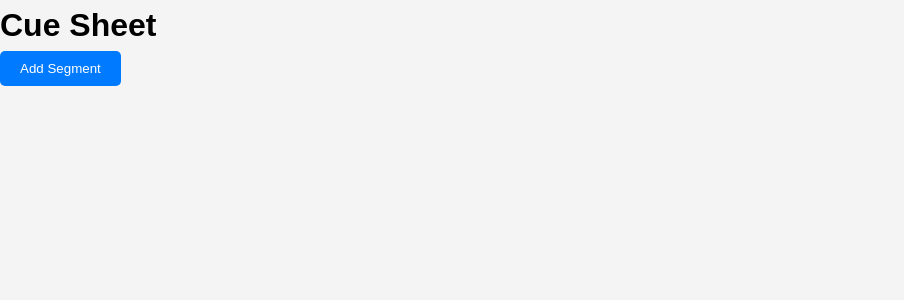
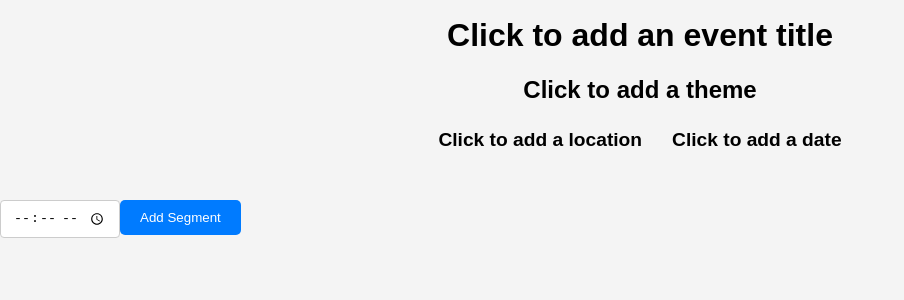
Before and after one commit to parthpatelsj/cue, a React (Create React App) app: page / in a window 1280 px wide. Shown: the top 300 px of the page, without its empty margins (0-904 px from the left). Built offline with nearby package versions, Linux system fonts and the light colour scheme.

Commit message:
latest changes

```diff
--- a/src/App.css
+++ b/src/App.css
@@ -1,133 +1,32 @@
-/* App.css */
-
 .cue-list-container {
-  width: 100%;
-  max-width: 100%;
-  padding: 20px;
-  box-sizing: border-box;
-}
-
-.cue-list {
-  width: 100%;
-  border-collapse: collapse;
-  table-layout: auto;
+  padding: 40px 20px;
 }
 
 .cue-list th, .cue-list td {
-  text-align: left;
-  padding: 8px;
-  border-bottom: 1px solid #ddd;
+  border-bottom: 2px solid #f0f0f0;
 }
 
 .cue-list th {
-  background-color: #f8f8f8;
+  background-color: #fafafa;
 }
 
-.cue-item:hover {
-  background-color: #f0f0f0;
+input[type='text'],
+input[type='time'],
+input[type='date'],
+input[type='number'] {
+  border: 1px solid #ccc;
+  padding: 8px 12px;
+  border-radius: 4px;
+  margin: 5px 0;
 }
 
-@media (max-width: 768px) {
-  .cue-list th, .cue-list td {
-    display: block;
-    width: 100%;
-  }
-
-  .cue-list th {
-    text-align: left;
-    padding-top: 8px;
-  }
-
-  .cue-list td {
-    text-align: right;
-    padding-top: 8px;
-    border-bottom: 1px dashed #ddd;
-  }
-
-  .cue-list td:before {
-    content: attr(data-label);
-    float: left;
-    text-transform: uppercase;
-    font-weight: bold;
-  }
+button {
+  padding: 10px 15px;
+  margin-top: 10px;
+  background-color: #007bff;
+  color: white;
 }
 
-/* CueForm Styles */
-
-.cue-form {
-  max-width: 600px;
-  margin: 20px auto;
-  padding: 20px;
-  background: #fff;
-  border-radius: 8px;
-  box-shadow: 0 2px 4px rgba(0, 0, 0, 0.1);
+button:hover {
+  background-color: #0056b3;
 }
-
-.cue-form input[type='text'],
-.cue-form input[type='time'] {
-  width: 100%;
-  padding: 10px;
-  margin: 10px 0;
-  border: 1px solid #ddd;
-  border-radius: 4px;
-  box-sizing: border-box;
-}
-
-.cue-form button {
-  width: 100%;
-  padding: 10px;
-  margin-top: 10px;
-  background-color: #4CAF50;
-  color: white;
-  border: none;
-  border-radius: 4px;
-  cursor: pointer;
-  transition: background-color 0.3s ease;
-}
-
-.cue-form button:hover {
-  background-color: #45a049;
-}
-
-/* Modal Styles */
-.modal {
-  position: fixed;
-  z-index: 1;
-  left: 0;
-  top: 0;
-  width: 100%;
-  height: 100%;
-  overflow: auto;
-  background-color: rgba(0, 0, 0, 0.4);
-}
-
-.modal-content {
-  background-color: #fefefe;
-  margin: 15% auto;
-  padding: 20px;
-  border: 1px solid #888;
-  width: 80%;
-  max-width: 600px;
-}
-
-.close-btn {
-  color: #aaa;
-  float: right;
-  font-size: 28px;
-  font-weight: bold;
-  cursor: pointer;
-}
-
-.close-btn:hover,
-.close-btn:focus {
-  color: black;
-  text-decoration: none;
-  cursor: pointer;
-}
-
-.open-modal-btn {
-  margin: 20px;
-  padding: 10px 20px;
-  font-size: 16px;
-  cursor: pointer;
-}
--- a/src/App.js
+++ b/src/App.js
@@ -6,7 +6,7 @@ function App() {
   return (
     <div className="App">
       <header className="App-header">
-        <h1>Cue Sheet</h1>
+        {/* <h1>Cue Sheet</h1> */}
       </header>
       <CueSheet />
     </div>
--- a/src/Cue.css
+++ b/src/Cue.css
@@ -1,35 +1,16 @@
 .cue-container {
-    display: grid;
-    grid-template-columns: repeat(11, 1fr);
-    gap: 10px;
+    grid-template-columns: 0.5fr 1.5fr 0.8fr 3fr 1.5fr 0.4fr 0.4fr 0.4fr 0.4fr 1fr; /* Adjust the fr units as needed */
+    gap: 15px;
     align-items: center;
-    margin-bottom: 10px;
+    padding: 15px;
+    border-radius: 8px;
+    box-shadow: 0 2px 5px rgba(0,0,0,0.2);
 }
 
-.cue-container div,
-.cue-container input,
-.cue-container label {
-    margin: 2px;
+.duration-input {
+    width: 60%;
 }
 
-.cue-label {
-    font-weight: bold;
-    margin-right: 5px;
+.av-checkbox {
+    transform: scale(0.7);
 }
-
-/* Smaller inputs for duration, audio, video, image, text */
-.duration-input, .av-checkbox {
-    width: 80%; /* Adjust as needed */
-}
-
-/* Larger input for description */
-.description-input {
-    width: 100%; /* Adjust as needed */
-}
-
-/* Checkbox styling for AV inputs */
-.av-checkbox {
-    transform: scale(0.8); /* Make checkboxes smaller */
-}
-
-/* Additional styling for inputs, checkboxes, and layout */
--- a/src/CueSheet.js
+++ b/src/CueSheet.js
@@ -1,22 +1,42 @@
 import React, { useState } from 'react';
 import Segment from './Segment';
+import CueSheetHeader from './CueSheetHeader';
 import './CueSheet.css'; // Adjust the path according to your file structure
 
 
 const CueSheet = () => {
+    const [headerData, setHeaderData] = useState({});
     const [segments, setSegments] = useState([]);
+    const [initialStartTime, setInitialStartTime] = useState(''); // Added for the initial start time of the cue sheet
+
+
+    const handleHeaderChange = (data) => {
+        setHeaderData(data);
+        console.log(headerData);
+    };
 
     const addSegment = () => {
         setSegments([...segments, { id: segments.length, cues: [] }]);
     };
 
     return (
-        <div>
-            {segments.map(segment => (
-                <Segment key={segment.id} />
-            ))}
-            <button onClick={addSegment}>Add Segment</button>
-        </div>
+        <div className="cue-sheet">
+        <CueSheetHeader onHeaderChange={handleHeaderChange} />
+        <input
+            type="time"
+            value={initialStartTime}
+            onChange={e => setInitialStartTime(e.target.value)}
+            placeholder="Initial Start Time"
+            className="initial-start-time-input"
+        />
+        {segments.map(segment => (
+            <Segment
+                key={segment.id}
+                initialStartTime={initialStartTime} // Pass initial start time to each segment
+            />
+        ))}
+        <button onClick={addSegment}>Add Segment</button>
+    </div>
     );
 };
 
--- /dev/null
+++ b/src/CueSheetHeader.css
@@ -0,0 +1,30 @@
+.cue-sheet-header {
+    text-align: center;
+    margin-bottom: 30px;
+}
+
+.header-title, .header-theme {
+    font-size: 2rem;
+    margin: 10px 0;
+    font-weight: bold;
+    outline: none;
+}
+
+.header-theme {
+    font-size: 1.5rem;
+}
+
+.location-date-container {
+    justify-content: center;
+    align-items: center;
+    font-size: 1.2rem;
+    margin: 10px 0;
+}
+
+.header-location, .header-date {
+    display: inline-block;
+    margin: 0 10px;
+    padding: 5px;
+    font-weight: bold;
+    outline: none;
+}
--- /dev/null
+++ b/src/CueSheetHeader.js
@@ -0,0 +1,54 @@
+import React from 'react';
+import './CueSheetHeader.css';
+
+const CueSheetHeader = ({ onHeaderChange }) => {
+
+    const handleBlur = (name) => (e) => {
+        onHeaderChange({ [name]: e.target.textContent });
+    };
+
+    return (
+        <div className="cue-sheet-header">
+            <div
+                name="title"
+                contentEditable
+                onBlur={handleBlur('title')}
+                className="header-title"
+                suppressContentEditableWarning={true}
+            >
+                <span className="placeholder">Click to add an event title</span>
+            </div>
+            <div
+                name="theme"
+                contentEditable
+                onBlur={handleBlur('theme')}
+                className="header-theme"
+                suppressContentEditableWarning={true}
+            >
+                <span className="placeholder">Click to add a theme</span>
+            </div>
+            <div className="location-date-container">
+                <div
+                    name="location"
+                    contentEditable
+                    onBlur={handleBlur('location')}
+                    className="header-location"
+                    suppressContentEditableWarning={true}
+                >
+                    <span className="placeholder">Click to add a location</span>
+                </div>
+                <div
+                    name="date"
+                    contentEditable
+                    onBlur={handleBlur('date')}
+                    className="header-date"
+                    suppressContentEditableWarning={true}
+                >
+                    <span className="placeholder">Click to add a date</span>
+                </div>
+            </div>
+        </div>
+    );
+};
+
+export default CueSheetHeader;
--- a/src/Segment.js
+++ b/src/Segment.js
@@ -5,13 +5,15 @@ const Segment = () => {
     const [cues, setCues] = useState([]);
     const [initialStartTime, setInitialStartTime] = useState('');
 
-    const addCue = useCallback((startTime) => {
+    // The addCue function now just adds a new cue without a start time
+    const addCue = () => {
         const newCue = {
             id: cues.length,
-            startTime: startTime || (cues.length > 0 ? cues[cues.length - 1].endTime : ''),
+            startTime: cues.length === 0 ? initialStartTime : cues[cues.length - 1].endTime,
         };
         setCues([...cues, newCue]);
-    }, [cues]);
+    };
+
 
     useEffect(() => {
         if (cues.length === 0 && initialStartTime) {
@@ -30,11 +32,15 @@ const Segment = () => {
 
     return (
         <div>
-            <input type="time" value={initialStartTime} onChange={e => setInitialStartTime(e.target.value)} placeholder="Initial Start Time" />
             {cues.map((cue, index) => (
-                <Cue key={cue.id} cueNumber={index + 1} startTime={cue.startTime} updateNextStartTime={(endTime) => updateNextStartTime(endTime, index)} />
+                <Cue
+                    key={cue.id}
+                    cueNumber={index + 1}
+                    startTime={cue.startTime} // This now depends on the initial start time or the previous cue's end time
+                    updateNextStartTime={(endTime) => updateNextStartTime(endTime, index)}
+                />
             ))}
-            <button onClick={() => addCue()}>Add Cue</button>
+            <button onClick={addCue}>Add Cue</button>
         </div>
     );
 };
```
